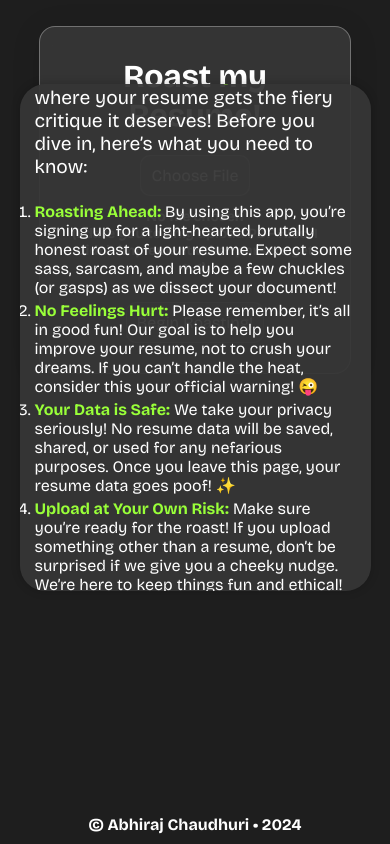
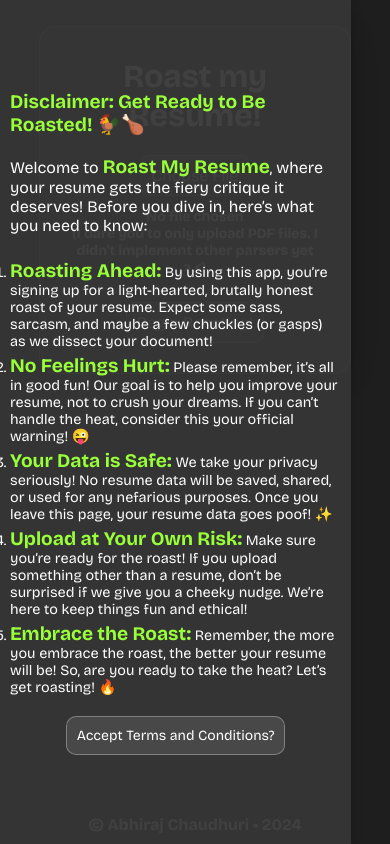
Before and after one commit to abhie7/roast-my-resume, a Flask app: page / in a window 390 px wide. Run offline with Flask 3, Linux system fonts and the light colour scheme; some libraries are stand-ins or nearby versions.

Commit message:
updated css

```diff
--- a/static/css/styles.css
+++ b/static/css/styles.css
@@ -202,6 +202,7 @@ button:hover {
     position: fixed;
     top: 5%;
     left: 5%;
+    max-width: 90%;
     width: 90%;
     height: 60%;
     background-color: rgba(54, 54, 54, 0.95);
@@ -243,16 +244,34 @@ span {
 /* Mobile Styles */
 @media (max-width: 600px) {
     #disclaimerBox {
-        width: 90%;
-        left: 5%;
-        top: 10%;
-        padding: 15px;
+        padding: 10px;
+        top: 0;
+        left: 0;
+        width: 100%;
+        height: 100%;
+        border-radius: 0;
     }
+
+    #disclaimerBox p {
+        font-size: 1rem;
+    }
+
+    #disclaimerBox h1,
+    strong,
+    span {
+        font-size: 1.2rem;
+    }
+
+    #disclaimerBox li {
+        font-size: 0.9rem;
+    }
+
     #acceptButton {
-        width: 100%;
-        padding: 15px;
-        font-size: 18px;
+        width: auto;
+        padding: 10px;
+        font-size: 14px;
     }
+
     .header,
     .footer {
         padding: 10px;
@@ -269,6 +288,14 @@ span {
 
 /* Tablet Styles */
 @media (min-width: 601px) and (max-width: 1024px) {
+    #disclaimerBox {
+        padding: 15px;
+        top: 2.5%;
+        left: 2.5%;
+        width: 95%;
+        height: 70%;
+    }
+
     .header,
     .footer {
         padding: 15px;
@@ -285,6 +312,14 @@ span {
 
 /* Desktop Styles */
 @media (min-width: 1025px) {
+    #disclaimerBox {
+        padding: 20px;
+        top: 5%;
+        left: 5%;
+        width: 80%;
+        height: 60%;
+    }
+
     .header,
     .footer {
         padding: 20px;
```
